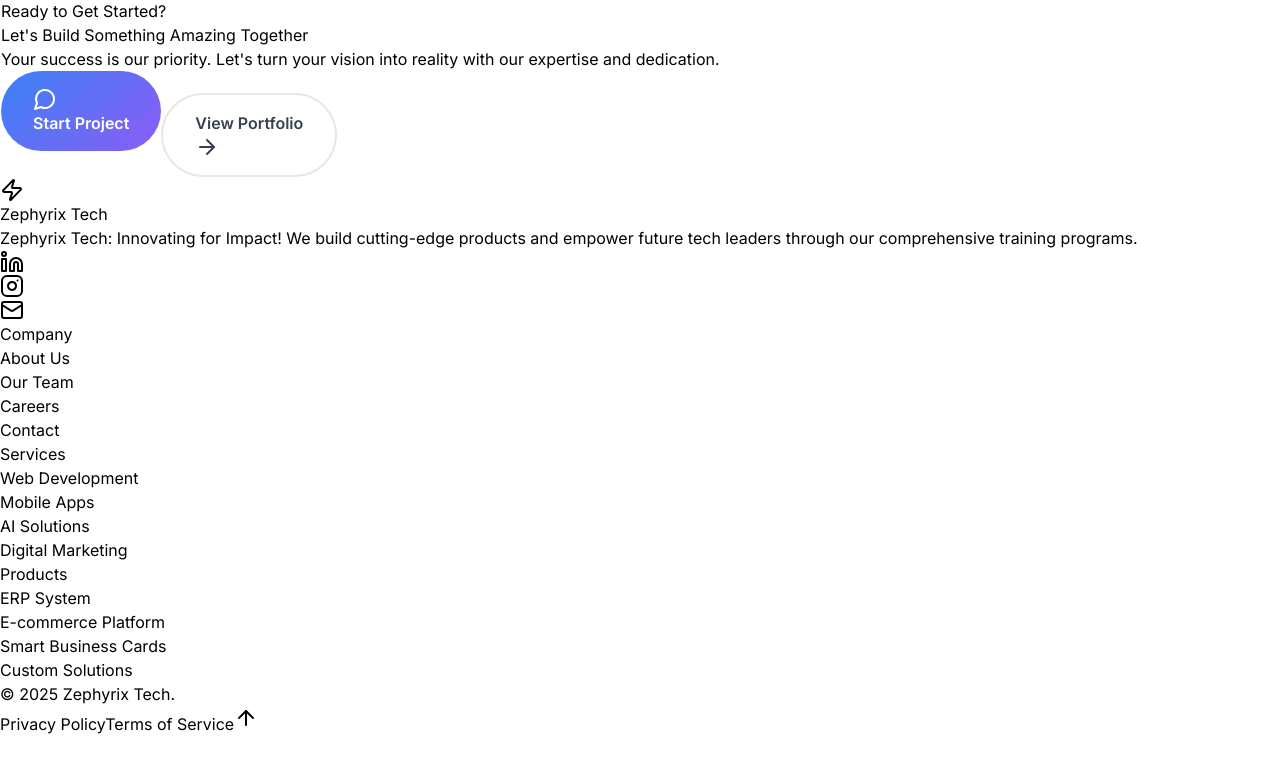
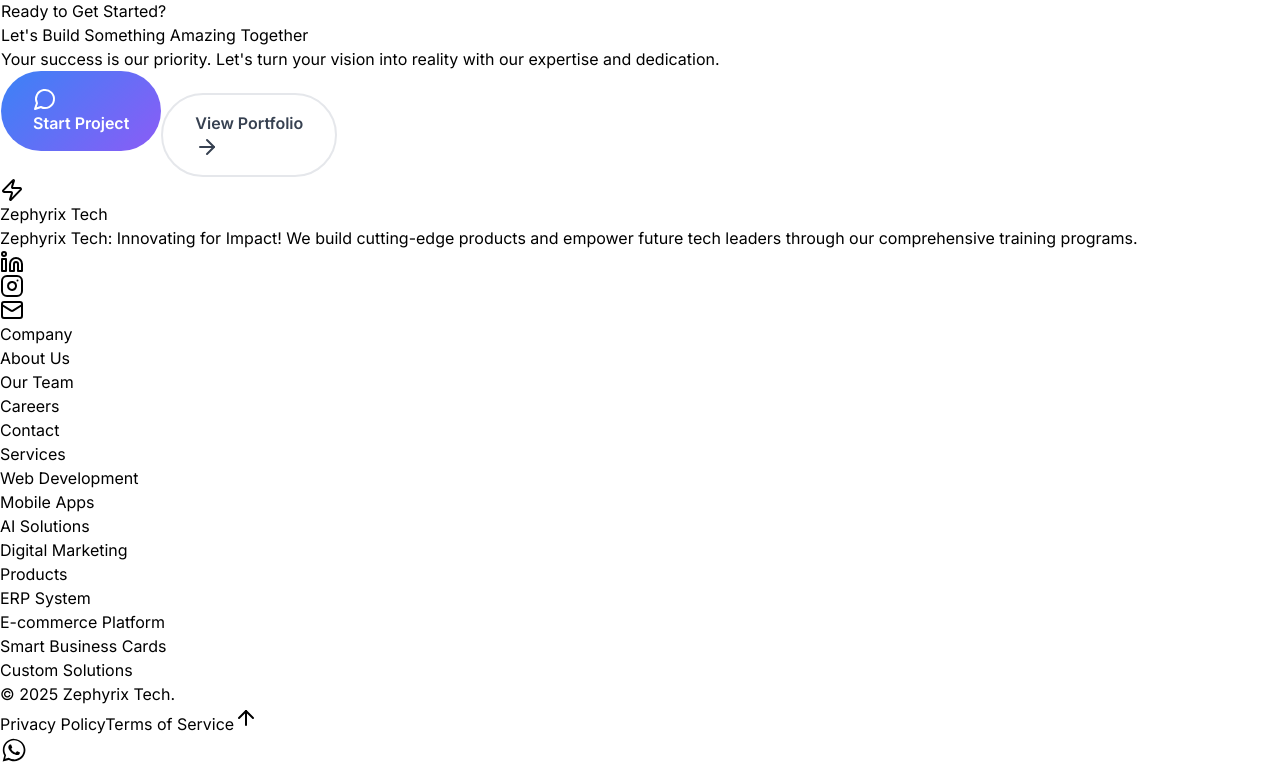
Before and after one commit to Fayizamp/Zephyrix, a Next.js app: page /contact in a window 1280 px wide. Shown: the part 1768-2532 px from the top of the page. Before the commit the page ends 2504 px from the top, so only its background shows below. Built offline with nearby package versions, Linux system fonts and the light colour scheme.

Commit message:
added icons in layout

```diff
--- a/app/layout.tsx
+++ b/app/layout.tsx
@@ -3,6 +3,8 @@ import './globals.css';
 import type { Metadata } from 'next';
 import { Inter } from 'next/font/google';
 import Footer from '@/components/Footer';
+import WhatsappFloat from '@/components/ui/whatsapp-float';
+import ScrollToTopFloat from '@/components/ui/scroll-to-top-float';
 
 const inter = Inter({ subsets: ['latin'] });
 
@@ -26,6 +28,8 @@ export default function RootLayout({
         </main>
 
         <Footer />
+        <WhatsappFloat />
+        <ScrollToTopFloat />
       </body>
     </html>
   );
--- /dev/null
+++ b/components/ui/scroll-to-top-float.tsx
@@ -0,0 +1,36 @@
+"use client";
+
+import React, { useEffect, useState } from 'react';
+import { ArrowUp } from 'lucide-react';
+
+const ScrollToTopFloat: React.FC = () => {
+  const [visible, setVisible] = useState(false);
+
+  useEffect(() => {
+    const handleScroll = () => {
+      setVisible(window.scrollY > 200);
+    };
+    window.addEventListener('scroll', handleScroll);
+    handleScroll();
+    return () => window.removeEventListener('scroll', handleScroll);
+  }, []);
+
+  const scrollToTop = () => {
+    window.scrollTo({ top: 0, behavior: 'smooth' });
+  };
+
+  if (!visible) return null;
+
+  return (
+    <button
+      onClick={scrollToTop}
+      aria-label="Scroll to top"
+      className="fixed bottom-6 right-6 z-[999] bg-blue-600 hover:bg-blue-700 text-white rounded-full shadow-lg w-12 h-12 flex items-center justify-center transition-all duration-300 hover:scale-110 focus:outline-none focus:ring-2 focus:ring-blue-400"
+      style={{ boxShadow: '0 4px 24px rgba(37,99,235,0.18)' }}
+    >
+      <ArrowUp className="w-6 h-6" />
+    </button>
+  );
+};
+
+export default ScrollToTopFloat;
--- /dev/null
+++ b/components/ui/whatsapp-float.tsx
@@ -0,0 +1,23 @@
+import React from 'react';
+
+const WHATSAPP_NUMBER = 'YOUR_PHONE_NUMBER'; // Replace with your WhatsApp number
+const WHATSAPP_LINK = `https://wa.me/${WHATSAPP_NUMBER}`;
+
+const WhatsappFloat: React.FC = () => {
+  return (
+    <a
+      href={WHATSAPP_LINK}
+      target="_blank"
+      rel="noopener noreferrer"
+      aria-label="Chat on WhatsApp"
+      className="fixed bottom-24 right-6 z-[1000] bg-green-500 hover:bg-green-600 text-white rounded-full shadow-lg w-14 h-14 flex items-center justify-center transition-all duration-300 hover:scale-110 focus:outline-none focus:ring-2 focus:ring-green-400"
+      style={{ boxShadow: '0 4px 24px rgba(34,197,94,0.25)' }}
+    >
+      <svg xmlns="http://www.w3.org/2000/svg" width="28" height="28" viewBox="0 0 32 32" fill="currentColor">
+        <path d="M16.001 3.2c-7.067 0-12.8 5.733-12.8 12.8 0 2.267.6 4.467 1.733 6.4l-1.867 6.8 7.067-1.867c1.867 1.067 4 1.6 6.133 1.6h.001c7.067 0 12.8-5.733 12.8-12.8s-5.733-12.8-12.8-12.8zm0 23.467c-2 0-3.867-.533-5.6-1.467l-.4-.267-4.2 1.067 1.133-4.067-.267-.4c-1.067-1.733-1.6-3.733-1.6-5.733 0-6.067 4.933-11 11-11s11 4.933 11 11-4.933 11-11 11zm6.133-8.133c-.333-.167-1.933-.933-2.233-1.033-.3-.1-.517-.167-.733.167-.217.333-.833 1.033-1.017 1.25-.183.217-.367.25-.7.083-.333-.167-1.4-.517-2.667-1.65-.983-.883-1.65-1.967-1.85-2.3-.183-.317-.02-.483.137-.65.14-.14.317-.367.483-.55.167-.183.217-.317.333-.533.117-.217.058-.4-.025-.567-.083-.167-.733-1.767-1-2.417-.267-.65-.537-.55-.733-.55-.183-.008-.4-.01-.617-.01-.217 0-.567.08-.867.383-.3.3-1.133 1.1-1.133 2.683 0 1.583 1.158 3.117 1.317 3.333.158.217 2.283 3.5 5.533 4.767.773.333 1.375.533 1.85.683.775.247 1.48.212 2.037.129.621-.092 1.933-.792 2.208-1.558.275-.767.275-1.425.192-1.558-.083-.133-.3-.217-.633-.367z"/>
+      </svg>
+    </a>
+  );
+};
+
+export default WhatsappFloat;
```
